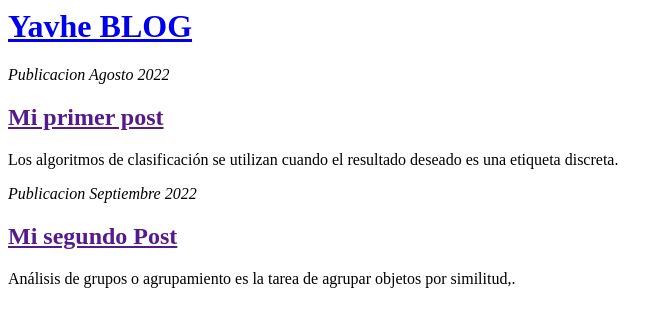
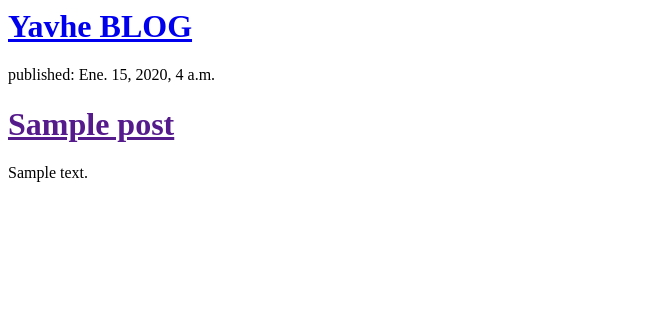
Before and after one commit to YavheLopez/my-first-blog1, a Django app: page / in a window 1280 px wide. Shown: the top 327 px of the page, without its empty margins (0-669 px from the left). Run offline with Django 3.2, Linux system fonts and the light colour scheme; tables that the repository leaves empty hold one stand-in row (values such as "Sample post").

Commit message:
Modified templates to display posts from database.

```diff
--- a/blog/templates/blog/post_list.html
+++ b/blog/templates/blog/post_list.html
@@ -8,15 +8,13 @@
         </div>
 
         <div>
-            <p><em>Publicacion Agosto 2022</em></p>
-            <h2><a href="">Mi primer post</a></h2>
-            <p>Los algoritmos de clasificación se utilizan cuando el resultado deseado es una etiqueta discreta. </p>
-        </div>
-
-        <div>
-            <p><em>Publicacion Septiembre 2022</em></p>
-            <h2><a href="">Mi segundo Post</a></h2>
-            <p>Análisis de grupos o agrupamiento es la tarea de agrupar objetos por similitud,.</p>
+          {% for post in posts %}
+          <div>
+              <p>published: {{ post.published_date }}</p>
+              <h1><a href="">{{ post.title }}</a></h1>
+              <p>{{ post.text|linebreaksbr }}</p>
+          </div>
+          {% endfor %}
         </div>
     </body>
 </html>
--- a/blog/views.py
+++ b/blog/views.py
@@ -1,5 +1,8 @@
 from django.shortcuts import render
+from django.utils import timezone
+from .models import Post
 
 # Create your views here.
 def post_list(request):
-    return render(request, 'blog/post_list.html', {})
+    posts = Post.objects.filter(published_date__lte=timezone.now()).order_by('published_date')
+    return render(request, 'blog/post_list.html', {'posts': posts})
```
